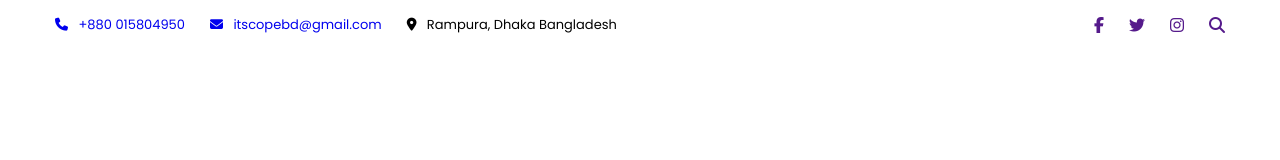
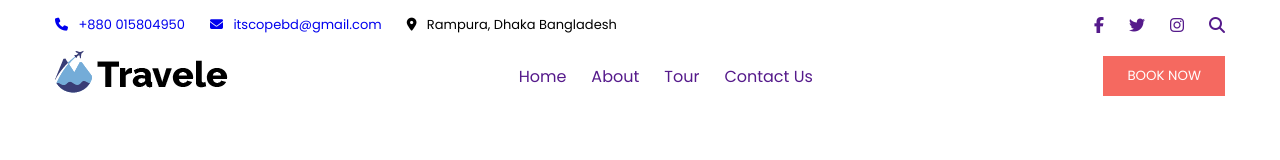
Before and after one commit to itscopebd/travel, a plain HTML site: page index.html in a window 1280 px wide. Drawn offline with Linux system fonts and the light colour scheme.

Commit message:
Header bottom content and styles added

```diff
--- a/css/style.css
+++ b/css/style.css
@@ -23,6 +23,9 @@
     padding: 10px 24px;
     color: var(--tertiary-color);
     transition: .5s;
+    text-transform: uppercase;
+    border: none;
+    cursor: pointer;
 }
 .btn:hover{
     background-color: var(--secondary-color);
@@ -53,6 +56,17 @@ font-size: 13px;
 .header__top .info span i{
     margin-right: 7px;
 }
+
+/* header bottom  */
+.header__bottom{
+    display: flex;
+    justify-content: space-between;
+    align-items: center;
+}
+.header__bottom ul{
+    display: flex;
+    gap: 25px;
+}
 /*-------------------------
  header top css end here
 ---------------------------*/
--- a/index.html
+++ b/index.html
@@ -41,6 +41,23 @@
                                     fa-magnifying-glass"></i></a> </span>
                     </div>
                 </div>
+                <!-- header bottom  -->
+<div class="header__bottom">
+    <div class="logo">
+        <img src="img/logo.png" alt="">
+    </div>
+    <ul>
+        <li><a href="">Home</a></li>
+        <li><a href="">About</a></li>
+        <li><a href="">Tour</a></li>
+        <li><a href="">Contact Us</a></li>
+
+    </ul>
+    <div class="book__now">
+        <button class="btn"> Book Now</button>
+    </div>
+</div>
+
             </header>
 
             <!-- header html end here  -->
```
Also changed, not shown: img/logo.png (added).
